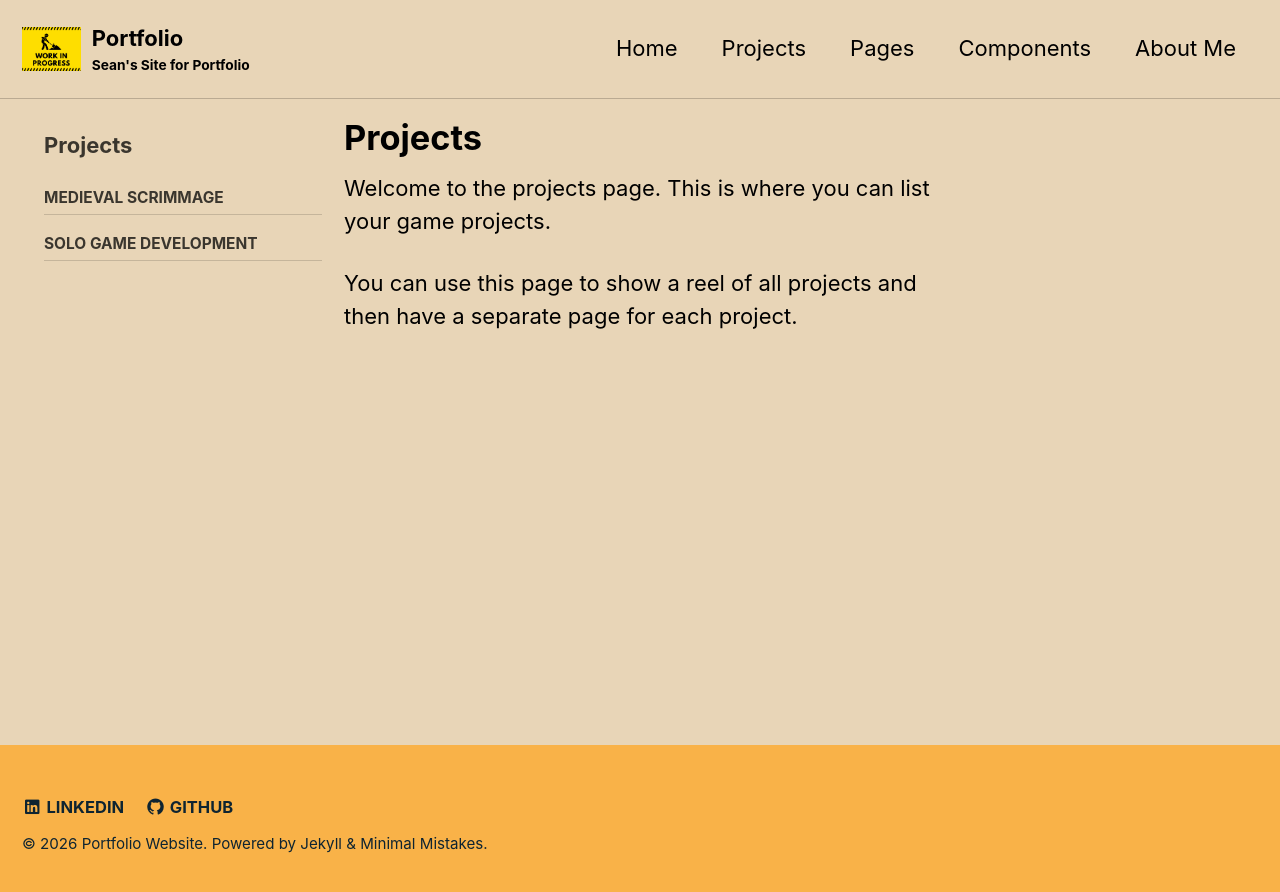
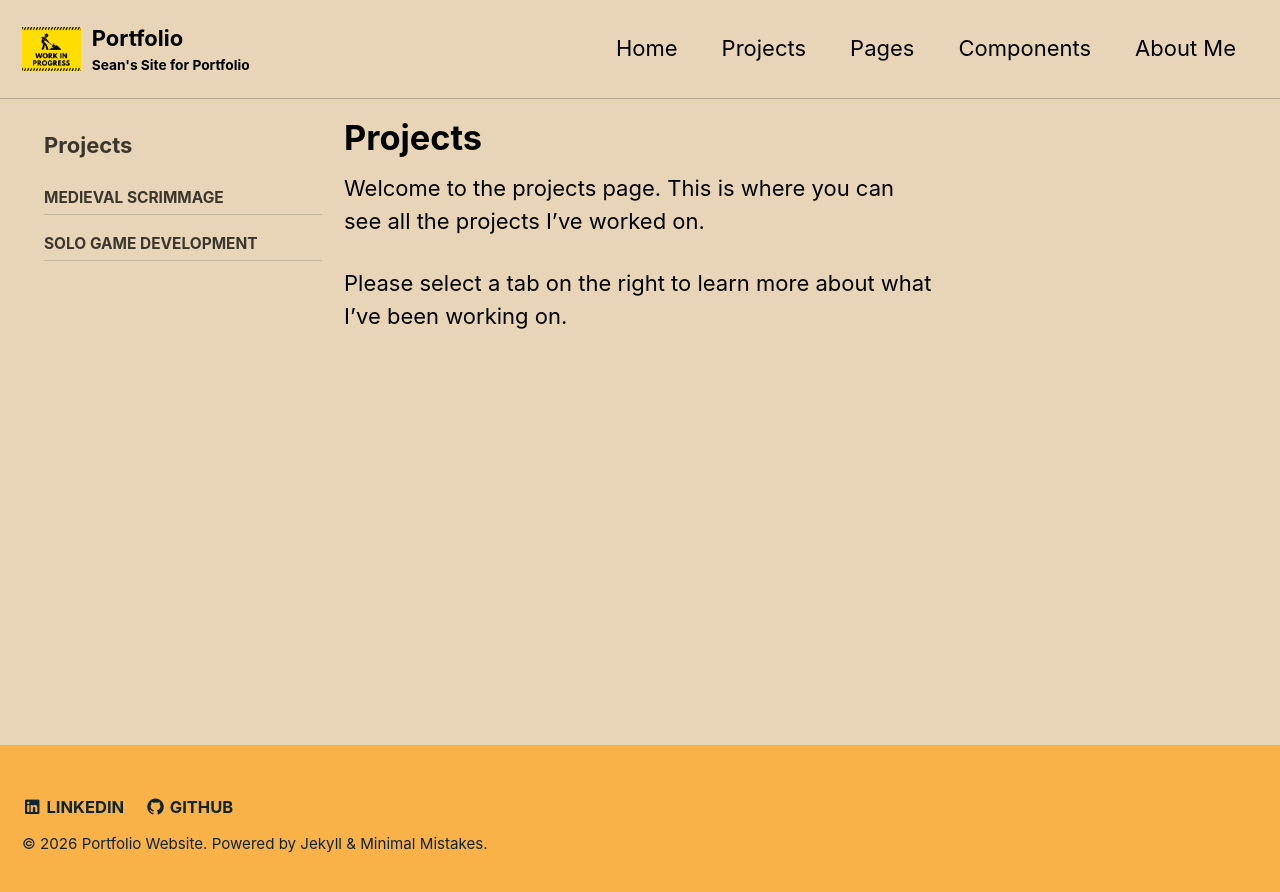
Before and after one commit to McDermott2527/McDermott2527.github.io, a Jekyll site: the page built from _pages/projects.md, in a window 1280 px wide. Shown: the top 892 px of the page. Built offline with Jekyll 4.4.1, drawn with Linux system fonts in a browser that asks for light colours.

Commit message:
Update projects page description and instructions

```diff
--- a/_pages/projects.md
+++ b/_pages/projects.md
@@ -8,6 +8,6 @@ sidebar:
     - projects
 ---
 
-Welcome to the projects page. This is where you can list your game projects.
+Welcome to the projects page. This is where you can see all the projects I've worked on.
 
-You can use this page to show a reel of all projects and then have a separate page for each project.
+Please select a tab on the right to learn more about what I've been working on.
```
